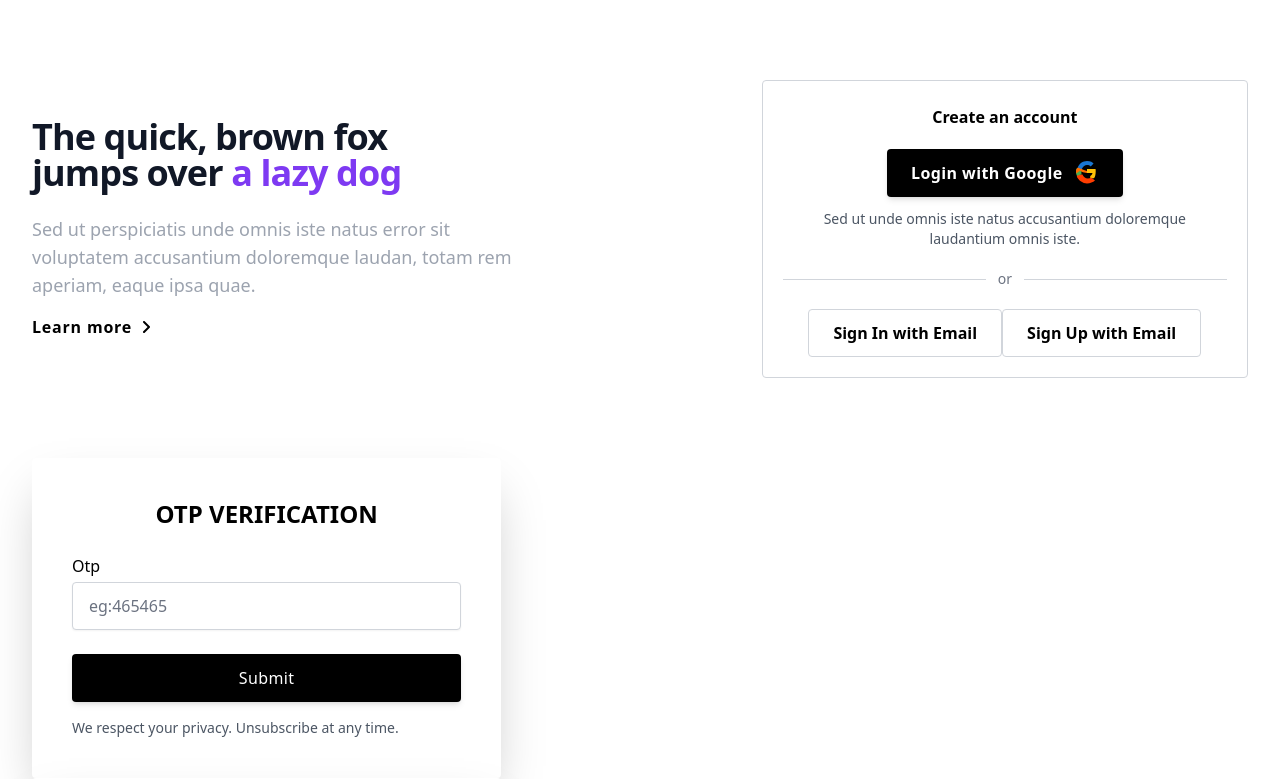
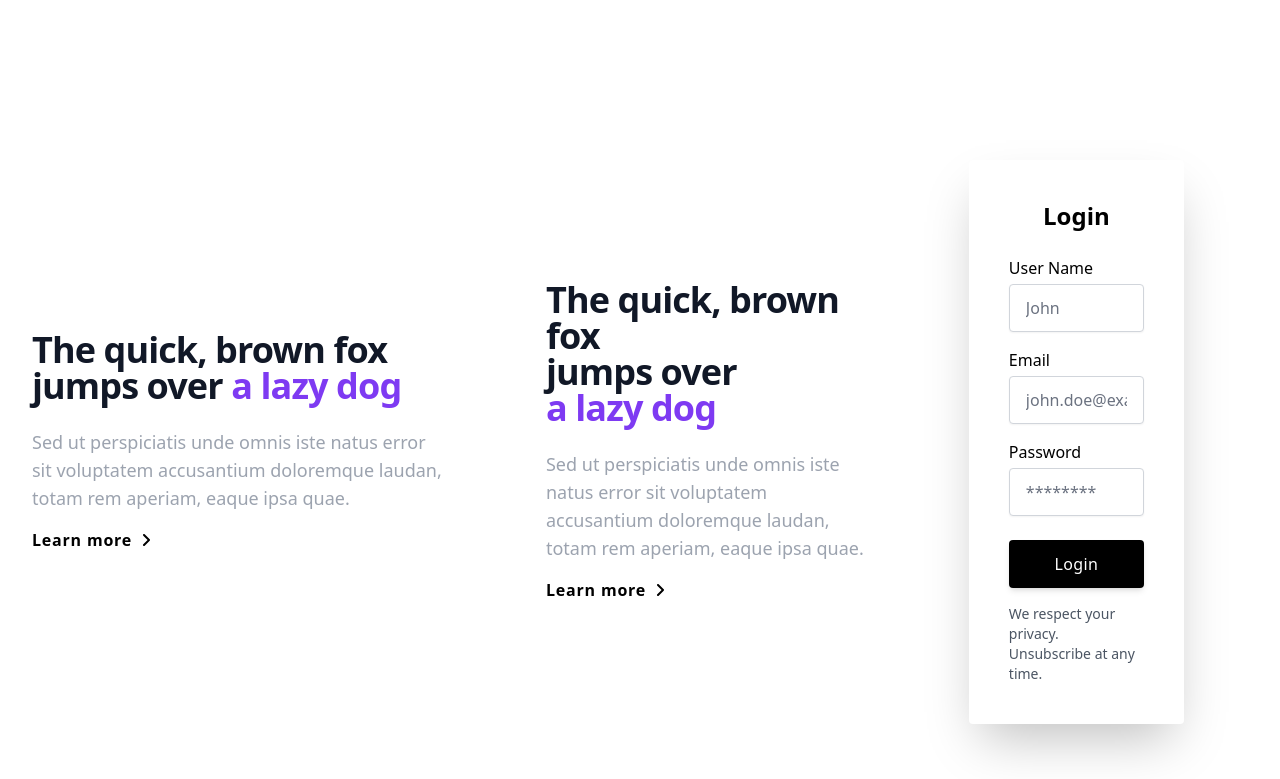
Before and after one commit to Mohammedrisvanvm/Carland, a React (Vite) app in the folder car land frontend/: page /UserAuth in a window 1280 px wide. Shown: the top 779 px of the page. Built offline with nearby package versions, Linux system fonts and the light colour scheme.

Commit message:
component destructured

```diff
--- a/car land frontend/src/components/HomePage/UserHomePage.tsx
+++ b/car land frontend/src/components/HomePage/UserHomePage.tsx
@@ -1,7 +1,7 @@
-import React from 'react'
+
 import { MainHeader } from '../userHeader/MainHeader/MainHeader'
 import { Banner } from '../banner/Banner'
-import { ServiceSelection } from '../serviceSelectionBoxes/serviceSelection'
+import { ServiceSelection } from '../authPage/serviceSelectionBoxes/serviceSelection'
 
 const UserHomePage = () => {
   return (
--- a/car land frontend/src/components/loginpage/loginform/LoginLeftSiide.tsx
+++ b/car land frontend/src/components/authPage/LoginLeftBanner/LoginLeftSiide.tsx
@@ -1,13 +1,14 @@
-import React, { ReactElement } from 'react'
+import React, { ReactElement, } from 'react'
 
 
 interface IPROPS {
     value: {
-        GoogleAuth: ReactElement;
+        Auth: ReactElement;
+
     }
 }
-export const LoginLeftSiide: React.FC<IPROPS> = ({ value }) => {
-    const GoogleAuthComponent = value.GoogleAuth;
+export const LoginLeftSiide: React.FC<IPROPS> = ({ value}) => {
+    const AuthComponent = value.Auth;
 
 
 
@@ -47,7 +48,7 @@ export const LoginLeftSiide: React.FC<IPROPS> = ({ value }) => {
                             </a>
                         </div>
 
-                        {GoogleAuthComponent}
+                        {AuthComponent}
 
 
                     </div>
--- a/car land frontend/src/components/loginpage/loginform/googleAuth.tsx
+++ b/car land frontend/src/components/authPage/googleAuth/googleAuth.tsx
@@ -12,7 +12,7 @@ export const GoogleAuth = () => {
 
                 className="inline-flex items-center justify-center w-full h-12 px-6 font-medium tracking-wide text-white transition duration-200 rounded shadow-md md:w-auto bg-black hover:bg-deep-purple-accent-700 focus:shadow-outline focus:outline-none"
               >
-                <div className="flex items-center">
+                <div  className="flex items-center">
                   <div className="mr-3 font-semibold text-white">
                     Login with Google
                   </div>
--- a/car land frontend/src/components/loginpage/loginform/SignUpForm.tsx
+++ b/car land frontend/src/components/authPage/signUp/SignUpForm.tsx
@@ -1,6 +1,16 @@
-import { ReactElement } from 'react'
+import { useNavigate } from "react-router";
 
-export const SignUp = (): ReactElement => {
+
+
+export const SignUp = () => {
+
+const Navigate=useNavigate()
+    const handleSubmit=(e:React.FormEvent<HTMLFormElement>):void=>{
+        e.preventDefault()
+
+
+        Navigate('/UserOtp')
+    }
     return (
         <>
 
@@ -9,7 +19,7 @@ export const SignUp = (): ReactElement => {
                     <h3 className="mb-4 text-xl font-semibold sm:text-center sm:mb-6 sm:text-2xl">
                         Sign Up
                     </h3>
-                    <form>
+                    <form onSubmit={handleSubmit}>
                         <div className="mb-1 sm:mb-2">
                             <label
                                 htmlFor="firstName"
--- a/car land frontend/src/components/loginpage/LoginMainPage.tsx
+++ /dev/null
@@ -1,23 +0,0 @@
-import { ReactElement } from "react";
-import { GoogleAuth } from "./loginform/googleAuth";
-import { Otp } from "./loginform/Otp";
-import { SignUp } from "./loginform/SignUpForm";
-import { SignIn } from "./loginform/signIn";
-import { LoginLeftSiide } from "./loginform/LoginLeftSiide";
-
-export const LoginMainPage = (): ReactElement => {
-  return (
-    <>
-
-<LoginLeftSiide value={{ GoogleAuth: <GoogleAuth /> }} />
-      {/* <GoogleAuth /> */}
-
-
-
-
-      <Otp />
-      <SignUp />
-      <SignIn />
-    </>
-  );
-};
--- /dev/null
+++ b/car land frontend/src/components/loginpage/LoginPage.tsx
@@ -0,0 +1,31 @@
+import { ReactElement } from "react";
+import { GoogleAuth } from "../authPage/googleAuth/googleAuth";
+import { Otp } from "../authPage/otp/Otp";
+import { SignUp } from "../authPage/signUp/SignUpForm";
+import { SignIn } from "../authPage/login/signIn";
+import { LoginLeftSiide } from "../authPage/LoginLeftBanner/LoginLeftSiide";
+
+export const LoginPage = (): ReactElement => {
+
+
+
+  return (
+
+
+    <>
+
+<LoginLeftSiide value={{ Auth:   <SignIn />}} />
+
+
+
+      <GoogleAuth />
+
+
+
+
+      <Otp />
+      <SignUp />
+      <SignIn />
+    </>
+  );
+};
--- a/car land frontend/src/components/userHeader/MainHeader/MainHeader.tsx
+++ b/car land frontend/src/components/userHeader/MainHeader/MainHeader.tsx
@@ -85,7 +85,7 @@ export const MainHeader= ():ReactElement => {
             </li> */}
             <li>
               <button
-                onClick={()=>{navigate('/login')}}
+                onClick={()=>{navigate('/UserAuth')}}
                 className="inline-flex items-center justify-center h-12 px-6 font-medium tracking-wide text-white  transition duration-200 rounded shadow-md bg-black hover:bg-deep-purple-accent-700 focus:shadow-outline focus:outline-none"
                 aria-label="Sign up"
                 title="Sign up"
--- a/car land frontend/src/routes/userRoutes.tsx
+++ b/car land frontend/src/routes/userRoutes.tsx
@@ -1,13 +1,17 @@
 import { Route, Routes } from 'react-router-dom'
-import { LoginMainPage } from '../components/loginpage/LoginMainPage'
+import { LoginPage } from '../components/loginpage/LoginPage'
 import UserHomePage from '../components/HomePage/UserHomePage'
+import { Otp } from '../components/authPage/otp/Otp'
 
 const UserRoutes = () => {
     return (
         <>
             <Routes>
                 <Route path='/'  element={<UserHomePage/>}/>
-                <Route path='/UserAuth' element={<LoginMainPage/>}/>
+                <Route path='/UserAuth' element={<LoginPage/>}/>
+                <Route path='/UserLogin' element={<LoginPage/>}/>
+                <Route path='/UserSignUp' element={<LoginPage/>}/>
+                <Route path='/UserOtp' element={<Otp/>}/>
 
             </Routes>
         </>
```
Also changed, not shown: car land frontend/src/components/authPage/login/signIn.tsx (renamed from car land frontend/src/components/loginpage/loginform/signIn.tsx), car land frontend/src/components/authPage/otp/Otp.tsx (renamed from car land frontend/src/components/loginpage/loginform/Otp.tsx), car land frontend/src/components/authPage/serviceSelectionBoxes/serviceSelection.tsx (renamed from car land frontend/src/components/serviceSelectionBoxes/serviceSelection.tsx), car land frontend/src/components/signupPage/signUpPage.tsx (added).
